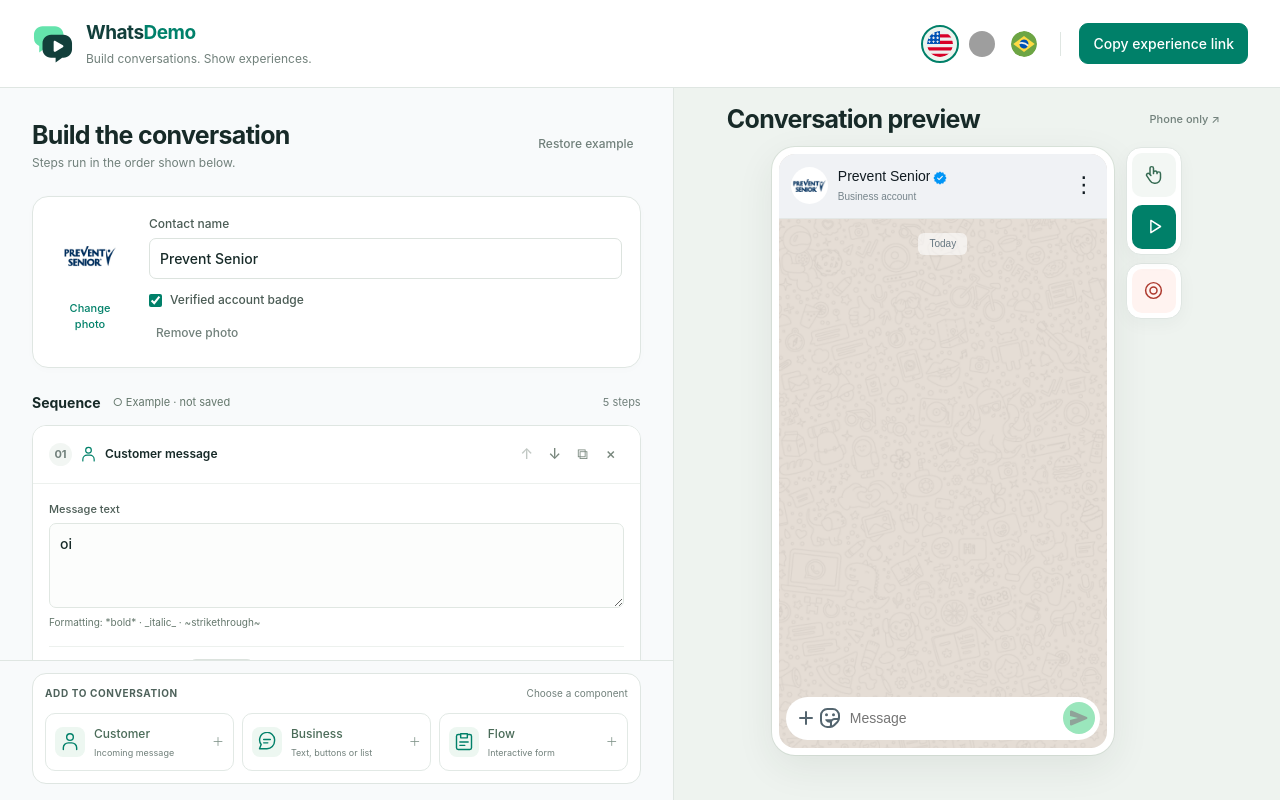
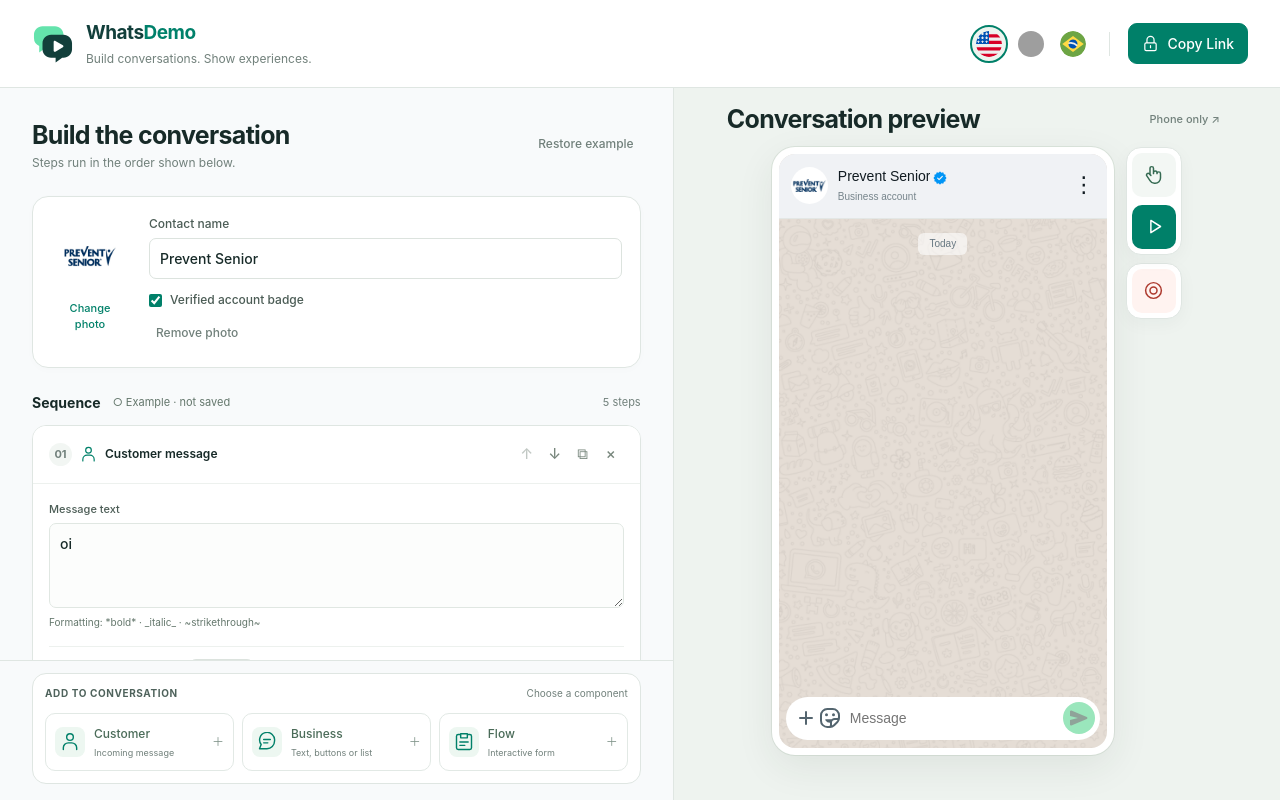
Before and after one commit to guilher-me/whats-demo, a React (Vite) app: page / in a window 1280 px wide. Built offline with nearby package versions, Linux system fonts and the light colour scheme; grey boxes are pictures that could not be loaded.

Commit message:
style: shorten copy link label and add lock icon

```diff
--- a/src/components/icons/ControlIcon.tsx
+++ b/src/components/icons/ControlIcon.tsx
@@ -1,5 +1,6 @@
 import type { SVGProps } from 'react';
 const paths = {
+  lock: 'M7 11V7a5 5 0 0 1 10 0v4M6 11h12a2 2 0 0 1 2 2v7a2 2 0 0 1-2 2H6a2 2 0 0 1-2-2v-7a2 2 0 0 1 2-2Zm6 4v3',
   play: 'm9 5 11 7-11 7V5Z',
   manual:
     'M8 12V5a2 2 0 0 1 4 0v6-1a2 2 0 0 1 4 0v1a2 2 0 0 1 4 0v5a6 6 0 0 1-6 6h-1a6 6 0 0 1-5-3l-4-6a2 2 0 0 1 3-2l2 2',
--- a/src/features/sharing/ShareButton.tsx
+++ b/src/features/sharing/ShareButton.tsx
@@ -6,6 +6,7 @@
 import { Button } from '../../components/ui/Button';
 import { Dialog } from '../../components/ui/Dialog';
 import { TextArea } from '../../components/ui/Field';
+import { ControlIcon } from '../../components/icons/ControlIcon';
 export function ShareButton({
   project,
   disabled,
@@ -50,7 +51,13 @@
   };
   return (
     <>
-      <Button variant="primary" disabled={disabled || busy} onClick={() => void share()}>
+      <Button
+        variant="primary"
+        className="share-button"
+        disabled={disabled || busy}
+        onClick={() => void share()}
+      >
+        <ControlIcon name="lock" width="17" height="17" />
         {busy ? t('sharing.generating') : copied ? t('sharing.copied') : t('sharing.copy')}
       </Button>
       <Dialog
--- a/src/i18n/locales/en.json
+++ b/src/i18n/locales/en.json
@@ -99,7 +99,7 @@
   "contact.photo": "Photo of {{v0}}",
   "contact.sizeError": "Select an image up to 2 MB.",
   "contact.readError": "Could not read the image.",
-  "sharing.copy": "Copy experience link",
+  "sharing.copy": "Copy Link",
   "sharing.generating": "Generating link…",
   "sharing.copied": "Link copied ✓",
   "sharing.title": "Experience link",
--- a/src/i18n/locales/es.json
+++ b/src/i18n/locales/es.json
@@ -99,7 +99,7 @@
   "contact.photo": "Foto de {{v0}}",
   "contact.sizeError": "Selecciona una imagen de hasta 2 MB.",
   "contact.readError": "No se pudo leer la imagen.",
-  "sharing.copy": "Copiar enlace de la experiencia",
+  "sharing.copy": "Copiar enlace",
   "sharing.generating": "Generando enlace…",
   "sharing.copied": "Enlace copiado ✓",
   "sharing.title": "Enlace de la experiencia",
--- a/src/i18n/locales/pt-BR.json
+++ b/src/i18n/locales/pt-BR.json
@@ -99,7 +99,7 @@
   "contact.photo": "Foto de {{v0}}",
   "contact.sizeError": "Selecione uma imagem de até 2 MB.",
   "contact.readError": "Não foi possível ler a imagem.",
-  "sharing.copy": "Copiar link da experiência",
+  "sharing.copy": "Copiar link",
   "sharing.generating": "Gerando link…",
   "sharing.copied": "Link copiado ✓",
   "sharing.title": "Link da experiência",
--- a/src/styles/base.css
+++ b/src/styles/base.css
@@ -115,6 +115,15 @@
   display: flex;
   align-items: center;
   gap: 8px;
+}
+.share-button {
+  display: inline-flex;
+  align-items: center;
+  justify-content: center;
+  gap: 8px;
+}
+.share-button svg {
+  flex-shrink: 0;
 }
 .language-switcher {
   position: relative;
```
Also changed, not shown: 1 other file (tests, documents, lock files or other folders).
